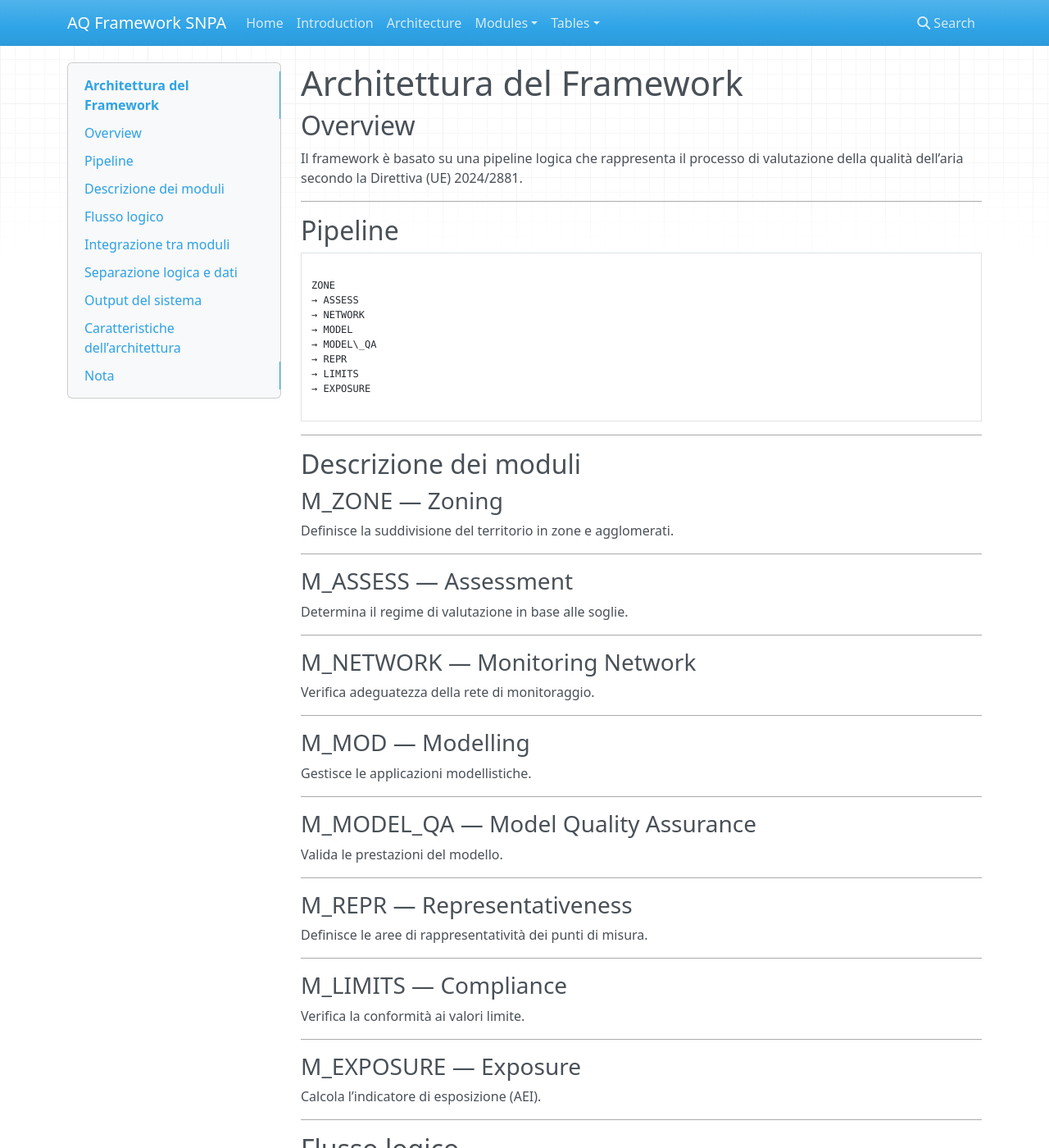
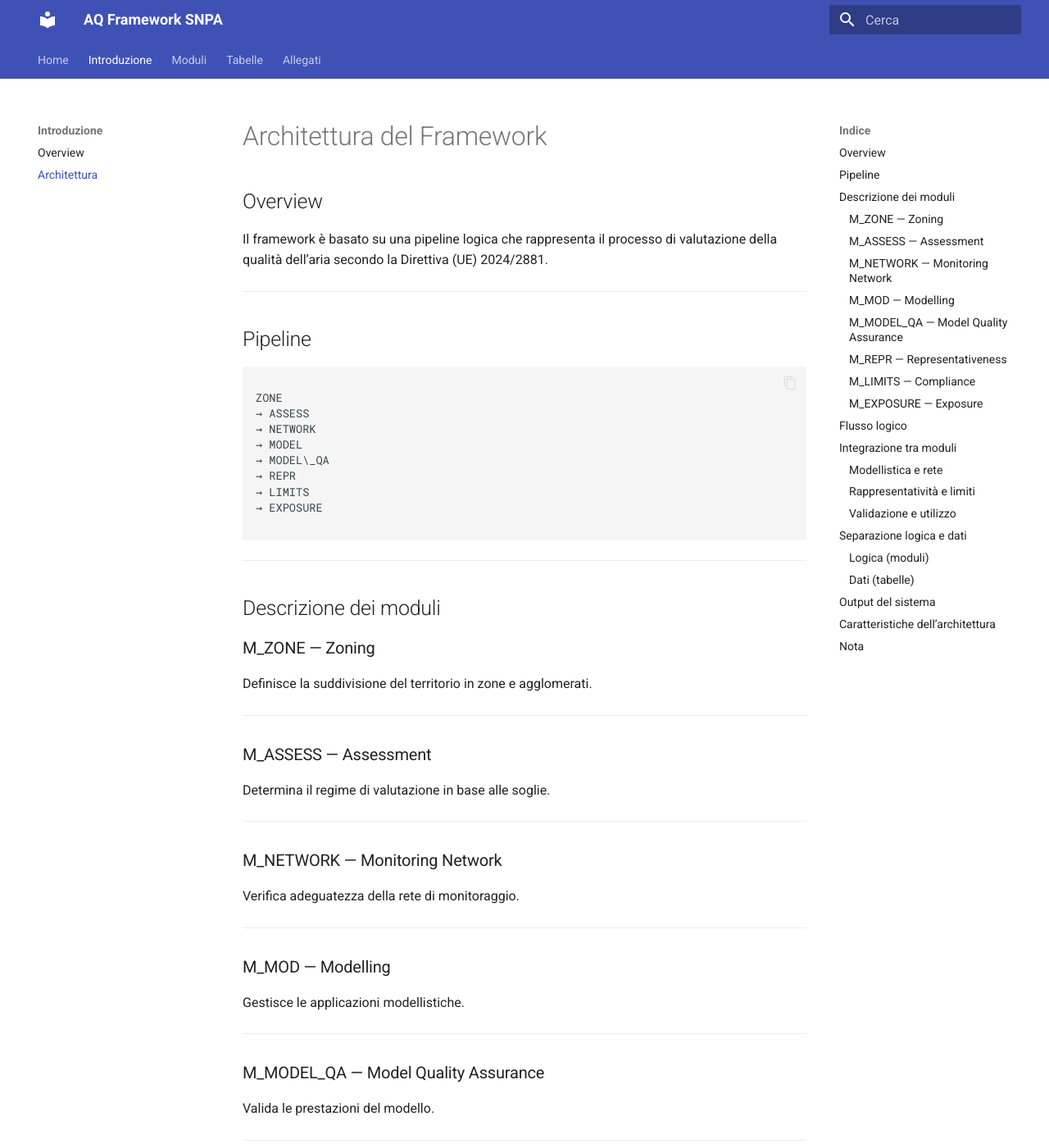
Before and after one commit to jobonaf/aq-framework-snpa, an MkDocs documentation site: the page built from docs/architecture.md, in a window 1280 px wide and 1400 px high. Shown: the whole window at 82% size. Built offline with MkDocs 1.6.1 and Material for MkDocs 9.7.7, drawn with Linux system fonts in a browser that asks for light colours; nearby versions of some CDN libraries; some of the changed text lies outside the part shown.

Commit message:
revised mkdocs.yml

```diff
--- a/mkdocs.yml
+++ b/mkdocs.yml
@@ -1,14 +1,46 @@
+site_name: AQ Framework SNPA
+site_description: Formal Compliance Framework for Directive (EU) 2024/2881
+site_author: SNPA
 
-site_name: AQ Framework SNPA
+theme:
+  name: material
+  language: it
+  features:
+    - navigation.tabs
+    - navigation.sections
+    - navigation.top
+    - search.highlight
+    - content.code.copy
+
+plugins:
+  - search
+
 nav:
-  - Home: docs/index.md
-  - Introduction: docs/introduction.md
-  - Architecture: docs/architecture.md
-  - Modules:
-      - Network: docs/modules/network.md
-      - Modelling: docs/modules/modelling.md
-      - Representativeness: docs/modules/repr.md
-      - Limits: docs/modules/limits.md
-  - Tables:
-      - Network: docs/tables/network.md
-      - Limits: docs/tables/limits.md
+  - Home: index.md
+
+  - Introduzione:
+      - Overview: introduction.md
+      - Architettura: architecture.md
+
+  - Moduli:
+      - M_ZONE — Zoning: modules/zone.md
+      - M_ASSESS — Assessment: modules/assess.md
+      - M_NETWORK — Monitoring Network: modules/network.md
+      - M_MOD — Modelling: modules/modelling.md
+      - M_MODEL_QA — Model QA: modules/model_qa.md
+      - M_REPR — Representativeness: modules/repr.md
+      - M_LIMITS — Compliance: modules/limits.md
+      - M_EXPOSURE — Exposure: modules/exposure.md
+      - M_DATA_QUALITY — Data Quality: modules/data_quality.md
+
+  - Tabelle:
+      - Valori limite: tables/limits.md
+      - Numero stazioni: tables/network.md
+      - Criteri di posizionamento: tables/siting.md
+      - Tolleranze rappresentatività: tables/repr_tolerance.md
+      - Qualità dati: tables/data_quality.md
+      - Vocabolari EIONET: tables/eionet.md
+
+  - Allegati:
+      - Implementing Acts: annexes/implementing_acts.md
+      - Mapping direttiva: annexes/directive_mapping.md
```
